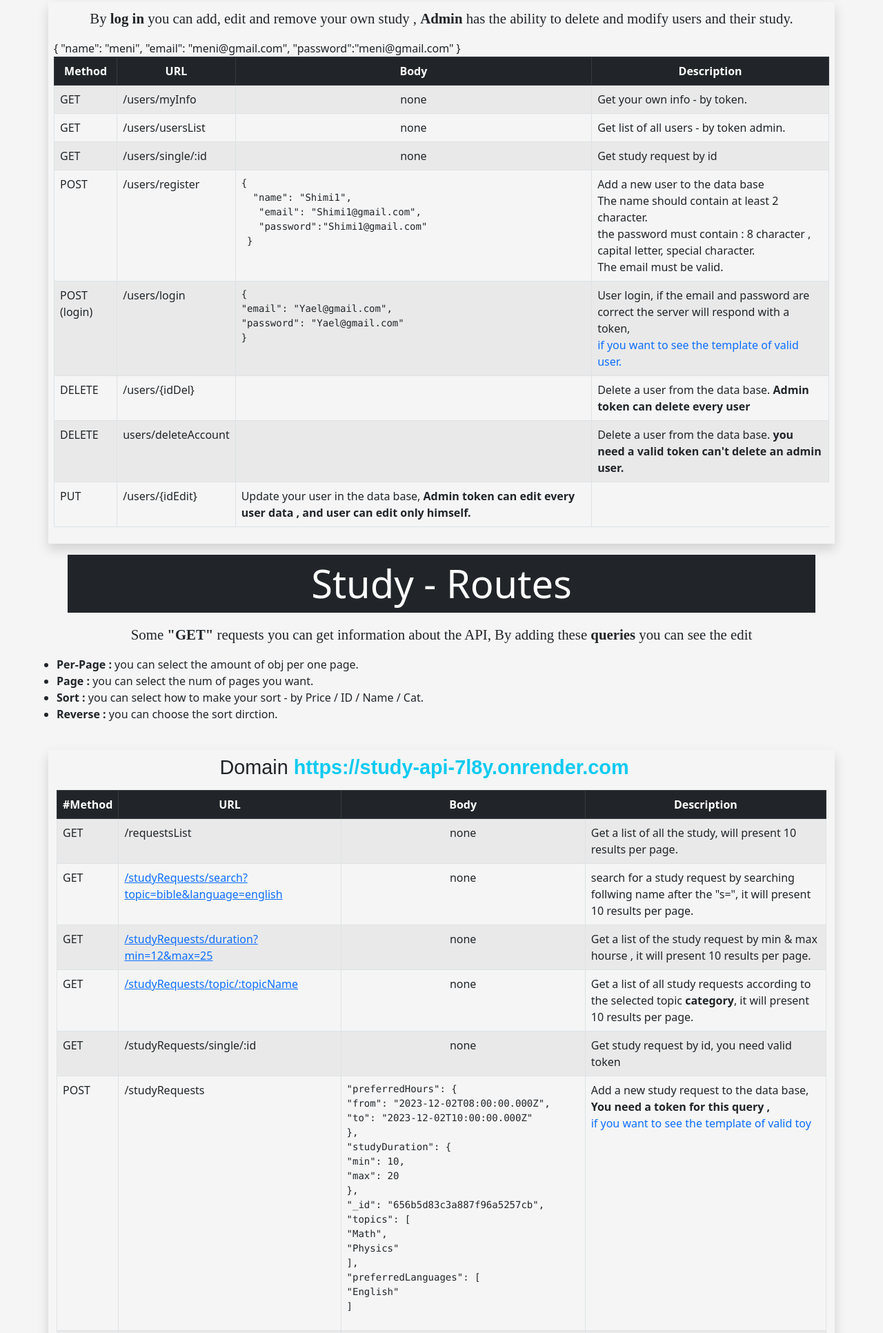
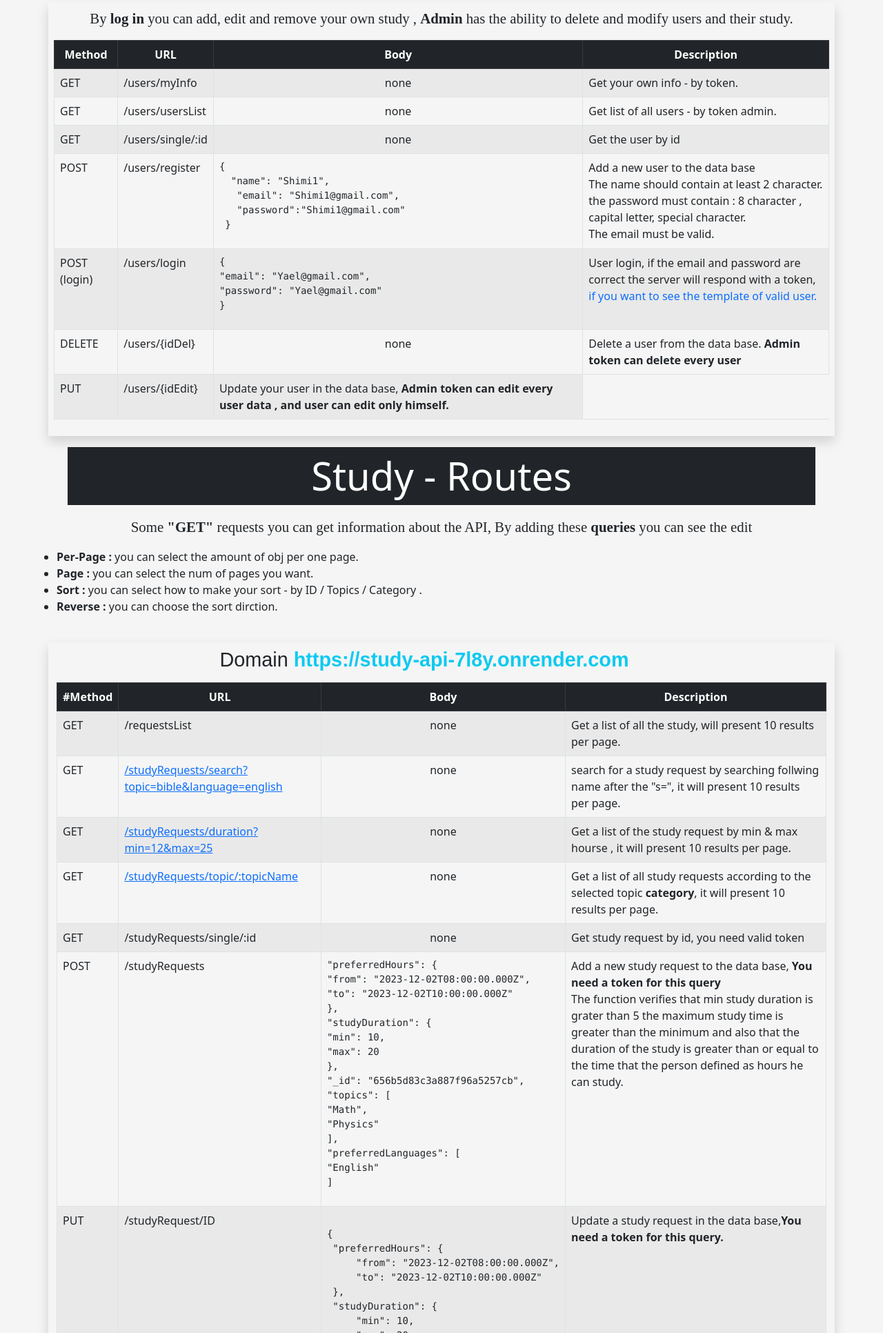
Before and after one commit to yaelgloberman/test_29_11, a website: page public/index.html in a window 1280 px wide. Shown: the part 606-2538 px from the top of the page at 69% size. Drawn offline with nearby package versions, Linux system fonts and the light colour scheme.

Commit message:
change index

```diff
--- a/public/index.html
+++ b/public/index.html
@@ -85,7 +85,7 @@
                         <td>/users/single/:id</a>
                         </td>
                         <td class="text-center">none</td>
-                        <td>Get study request by id
+                        <td>Get the user  by id
                         </td>
                     </tr>
                     <tr>
@@ -124,27 +124,14 @@
                     <tr>
                         <td>DELETE</td>
                         <td><a href="https://study-api-7l8y.onrender.com/users"></a>/users/{idDel}</td>
-                        <td></td>
+                        <td class="text-center">none</td>
                         <td>Delete a user from the data base. <strong> Admin token can delete every user</strong>
                         </td>
                     </tr>
-                    <tr>
-                        <td>DELETE</td>
-                        <td> <a href="https://study-api-7l8y.onrender.com/users/deleteAccount"></a>users/deleteAccount</td>
-                        <td></td>
-                        <td>Delete a user from the data base. <strong>you need a valid token can't delete an admin
-                                user.</strong>
-                        </td>
-                    </tr>
+
                     <tr>
                         <td>PUT</td>
                         <td><a href="https://study-api-7l8y.onrender.com/users"></a>/users/{idEdit}</td>
-
-{
-    "name": "meni",
-    "email": "meni@gmail.com",
-    "password":"meni@gmail.com"
-}
                              </pre>
                         </td>
                         <td>Update your user in the data base,<strong> Admin token can edit every user data , and user
@@ -174,7 +161,7 @@
                 <ul>
                     <li><strong>Per-Page :</strong> you can select the amount of obj per one page.</li>
                     <li><strong>Page :</strong> you can select the num of pages you want.</li>
-                    <li><strong>Sort :</strong> you can select how to make your sort - by Price / ID / Name / Cat. </li>
+                    <li><strong>Sort :</strong> you can select how to make your sort - by  ID / Topics / Category . </li>
                     <li><strong>Reverse :</strong> you can choose the sort dirction.</li>
                 </ul>
             </div>
@@ -257,11 +244,8 @@
 ]
 </pre>
                         </td>
-                        <td>Add a new study request to the data base, <strong>You need a token for this query
-                                ,</strong><br>
-                            <a class="text-decoration-none"
-                                href="https://github.com/MaorgD/ToysProject/blob/main/api/validation/toyValidation.js">if
-                                you want to see the template of valid toy</a>
+                        <td>Add a new study request to the data base, <strong>You need a token for this query</strong><br>
+                            The function verifies that min study duration is grater than 5 the maximum study time is greater than the minimum and also that the duration of the study is greater than or equal to the time that the person defined as hours he can study.
                         </td>
                     </tr>
                     <tr>
@@ -288,7 +272,6 @@
      "English"
  ]
 }
-
    </pre>
                         </td>
                         <td>Update a study request in the data base,<strong>You need a token for this query.</strong>
```
Also changed, not shown: routes/studyRequests.js (+3 -4 lines), routes/users.js (+15 -15 lines).
